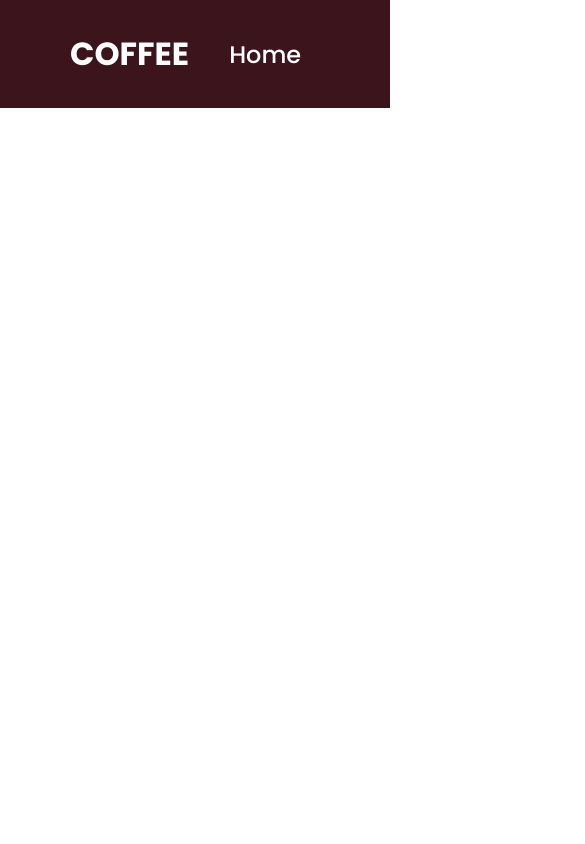
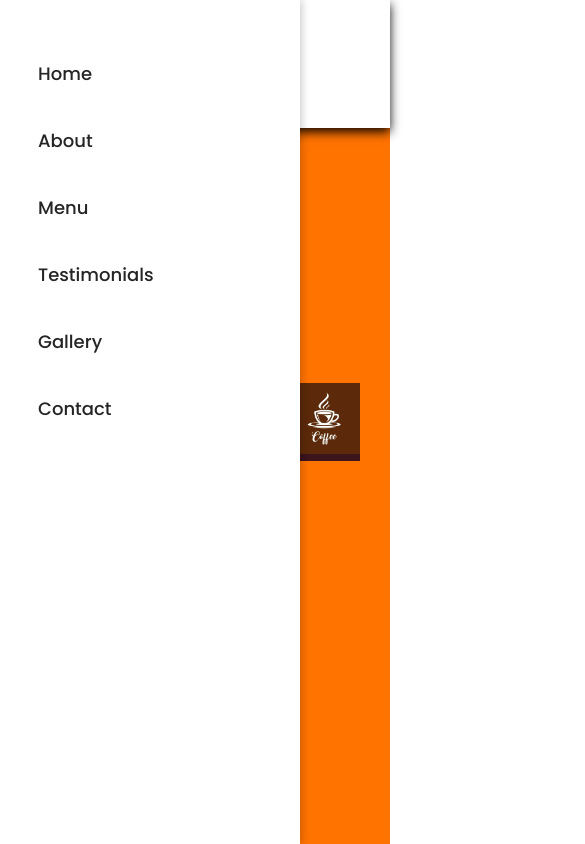
Before and after one commit to AllanLucky/cofffee-shop, a plain HTML site: page index.html in a window 390 px wide. Shown: the top 844 px of the page, 585 px wide, since content can reach past the window. Drawn offline with Linux system fonts and the light colour scheme; a web font is replaced by a local one.

Commit message:
styling the landing page on the hero section and also working on the  media query for all devices

```diff
--- a/index.html
+++ b/index.html
@@ -12,7 +12,7 @@
 <body>
     <!--Heading and Navbar-->
     <header>
-        <nav class="navbar">
+        <nav class="navbar Section-con">
             <a href="#" class="nav-logo">
                 <h2 class="logo-text">Coffee</h2>
             </a>
@@ -38,6 +38,29 @@
         </nav>
     </header>
 
+    <!--Hero Section-->
+    <div class="hero-section">
+        <div class="hero-content">
+            <div class="hero-details">
+                <h2 class="title">Best Coffee</h2>
+                <h3 class="subtitle">Make your day great with our special coffee</h3>
+                <p class="description">
+                    Welcome to our coffee paradise, where every bean tells a story and every cup sparks joy.
+                </p>
+
+                <!-- ✅ Buttons moved inside hero-details -->
+                <div class="buttons">
+                    <a href="#" class="button order-now">Order Now</a>
+                    <a href="#" class="button contact-us">Contact Us</a>
+                </div>
+            </div>
+
+            <div class="hero-image-wrapper">
+                <img src="images/coffee13.jpg" alt="Coffee cup">
+            </div>
+        </div>
+    </div>
+
 </body>
 
 </html>
--- a/style.css
+++ b/style.css
@@ -9,6 +9,7 @@
 }
 
 
+
 :root {
 
     /* Color Variables */
@@ -18,51 +19,93 @@
     --secondary-color: #d3961c;
     --light-pink-color: #faf4f5;
     --medium-gray-color: #ccc;
-    ;
-
-    /* Font Variables */
-    --font-size-small: 0.9rem;
-    /* 14px */
-    --font-size-base: 1rem;
-    /* 16px */
-    --font-size-large: 1.25rem;
-    /* 20px */
-    --font-size-xlarge: 1.5rem;
-    /* 24px */
-    --font-size-xxlarge: 2rem;
-    /* 32px */
-    --font-size-xxxlarge: 2.3rem;
-    /* 48px */
-    /*
-    Border Radius Variables
-    --border-radius-sm: 0.125rem;
-    --border-radius-md: 0.25rem;
-    --border-radius-lg: 0.5rem;
-    --border-radius-xl: 1rem;
-    --border-radius-xxl: 1.5rem;
-    */
 
 
+    /*Font size*/
+    --font-size-s: 0.9rem;
+    --font-size-n: 1rem;
+    --font-size-m: 1.25rem;
+    --font-size-l: 1.5rem;
+    --font-size-xl: 2rem;
+    --font-size-xxl: 2.23rem;
 
-    /* font weight Variables */
+    /*Fonnt Weight*/
+
     --font-weight-normal: 400;
     --font-weight-medium: 500;
     --font-weight-semibold: 600;
     --font-weight-bold: 700;
 
-    /*border-radius*/
-    --border-radius-sm: 8px;
-    --border-radius-md: 30px;
-    --border-radius-lg: 50%;
+    /*Border radius*/
 
+    --border-radiu-s: 8px;
+    --border-radiu-m: 30px;
+    --border-radiu-l: 50%;
 
-    /*site width Variables */
-    --site-max-width: 1300px;
+    /*Site max Width*/
+
+    --site-max-width: 1300px
 }
 
-/*style for the whole site*/
+/*NAVBAR & HEADER*/
 
+header {
+    position: fixed;
+    width: 100%;
+    z-index: 5;
+    background-color: rgb(255, 115, 0);
+}
 
+.navbar {
+    display: flex;
+    padding: 40px;
+    align-items: center;
+    justify-content: space-between;
+    box-shadow: 0 4px 10px rgba(0, 0, 0, 0.95);
+    background-color: white;
+
+}
+
+.nav-logo {
+    text-decoration: none;
+    color: var(--white-color);
+    font-weight: var(--font-weight-semibold);
+    font-size: var(--font-size-m);
+}
+
+.logo-text {
+    color: var(--dark-color);
+    font-size: var(--font-size-xl);
+    font-weight: var(--font-weight-semibold);
+}
+
+.nav-link {
+    color: var(--dark-color);
+    text-shadow: 16px;
+    padding: 10px 18px;
+    font-size: var(--font-size-m);
+    border-radius: var(--border-radiu-m);
+    transition: 0.3s ease;
+}
+
+.nav-link:hover {
+    color: var(--secondary-color);
+    transform: translateY(-2px)
+}
+
+ul {
+    list-style: none;
+}
+
+ul li a {
+    display: flex;
+    text-decoration: none;
+}
+
+.nav-menu {
+    display: flex;
+    gap: 10px;
+}
 
 .button {
     cursor: pointer;
@@ -71,68 +114,239 @@
 }
 
 img {
-    max-width: 100%;
-
+    width: 100%;
 }
 
 .section-content {
-    margin: 0 auto;
+    margin: o auto;
     padding: 0 20px;
     max-width: var(--site-max-width);
 }
 
 
-/*navbar styles*/
-header {
-    background-color: var(--primary-color);
+/*Hero section Start Here*/
+
+.hero-section {
+    background: rgb(255, 115, 0);
 
 }
 
-.navbar {
-    display: flex;
-    align-items: center;
-    justify-content: space-between;
-    padding: 30px;
-}
-
-.logo-text {
-    color: var(--white-color);
-    font-size: var(--font-size-xxlarge);
-    font-weight: var(--font-weight-bold);
-    text-transform: uppercase;
-    text-decoration: none;
+.hero-details {
+    max-width: 700px;
     margin-left: 40px;
 }
 
-.nav-logo {
+.hero-content {
     display: flex;
     align-items: center;
-    text-decoration: none;
+    min-height: 100vh;
+    color: var(--white-color);
+    justify-content: space-between;
 }
 
-.nav-menu {
-    display: flex;
-    align-items: center;
-    gap: 10px;
+.title {
+    font-size: var(--font-size-xxl);
+    font-family: 'Miniver', cursive;
+    color: #fff8e7;
+    text-shadow: 2px 2px 4px rgba(0, 0, 0, 0.3);
+    margin-bottom: 12px;
 }
 
-ul li {
-    list-style: none;
+.subtitle {
+    font-size: var(--font-size-xl);
+    font-weight: var(--font-weight-semibold);
+    color: #ffe0b2;
+    margin-bottom: 16px;
+    line-height: 1.4;
 }
 
-ul li a {
-    text-decoration: none;
+.description {
+    font-size: var(--font-size-m);
+    font-weight: var(--font-weight-normal);
+    line-height: 1.6;
+    margin-bottom: 24px;
+    padding: 12px 16px;
+    border-radius: var(--border-radiu-s);
 }
 
-.nav-link {
-    color: var(--white-color);
-    padding: 10px 40px;
-    font-size: 24px;
-    border-radius: 90px;
-    transition: 0.3s ease;
+.hero-image-wrapper {
+    max-width: 500px;
+    margin-right: 30px;
+    background-color: var(--primary-color);
 }
 
-.nav-link:hover {
+
+
+
+.button {
+    margin-left: 30px;
+    display: inline-block;
+    padding: 15px 26px;
+    font-size: var(--font-size-n);
+    font-weight: var(--font-weight-medium);
     color: var(--white-color);
     background-color: var(--secondary-color);
+    border: none;
+    border-radius: var(--border-radiu-m);
+    text-decoration: none;
+    transition: background-color 0.3s ease, transform 0.2s ease;
+    box-shadow: 0 4px 6px rgba(0, 0, 0, 0.1);
+
 }
+
+.button:hover {
+    background-color: var(--primary-color);
+    transform: translateY(-2px);
+}
+
+.buttons {
+    display: flex;
+    gap: 26px;
+    flex-wrap: wrap;
+    margin-left: 30px;
+}
+
+
+/* Extra Small Devices (phones) */
+@media screen and (max-width: 480px) {
+    .nav-menu {
+        width: 100%;
+        height: auto;
+        position: static;
+        background: rgb(255, 115, 0);
+    }
+
+    .nav-link {
+        font-size: 16px;
+        margin: 10px 0;
+    }
+}
+
+/* Small Devices (phones & small tablets) */
+@media screen and (max-width: 768px) {
+    .nav-menu {
+        display: block;
+        position: fixed;
+        left: 0;
+        top: 0;
+        width: 300px;
+        height: 100%;
+        background: var(--white-color);
+        padding: 40px 20px;
+        z-index: 10;
+        box-shadow: 2px 0 8px rgba(0, 0, 0, 0.2);
+    }
+
+    .nav-link {
+        display: block;
+        margin-bottom: 20px;
+        font-size: 18px;
+    }
+}
+
+/* Medium Devices (tablets & small laptops) */
+@media screen and (max-width: 992px) {
+    .container {
+        padding: 0 20px;
+    }
+
+    .hero-text {
+        font-size: 1.5rem;
+    }
+}
+
+/* Large Devices (desktops) */
+@media screen and (max-width: 1200px) {
+    .container {
+        max-width: 1100px;
+    }
+
+    .sidebar {
+        width: 250px;
+    }
+}
+
+/* Extra Large Devices (wide screens) */
+@media screen and (min-width: 1201px) {
+    .container {
+        max-width: 1400px;
+        margin: 0 auto;
+    }
+
+    .nav-menu {
+        position: relative;
+        display: flex;
+        background: transparent;
+    }
+}
+
+
+/* Hero section*/
+
+/* Extra Small Devices (phones) */
+@media screen and (max-width: 480px) {
+    .hero {
+        flex-direction: column;
+        padding: 40px 20px;
+        text-align: center;
+    }
+
+    .hero-text {
+        font-size: 1.5rem;
+        margin-bottom: 20px;
+    }
+
+    .hero-image {
+        width: 100%;
+        max-width: 300px;
+    }
+}
+
+/* Small Devices (phones & small tablets) */
+@media screen and (max-width: 768px) {
+    .hero {
+        flex-direction: column;
+        padding: 60px 30px;
+        gap: 30px;
+    }
+
+    .hero-text {
+        font-size: 2rem;
+        text-align: center;
+    }
+
+    .hero-image {
+        width: 100%;
+        max-width: 400px;
+    }
+}
+
+/* Medium Devices (tablets & small laptops) */
+@media screen and (max-width: 992px) {
+    .hero {
+        padding: 60px 40px;
+    }
+
+    .hero-text {
+        font-size: 2.2rem;
+    }
+
+    .hero-image {
+        width: 450px;
+    }
+}
+
+/* Large Devices (desktops) */
+@media screen and (max-width: 1200px) {
+    .hero {
+        padding: 80px 50px;
+    }
+
+    .hero-text {
+        font-size: 2.4rem;
+    }
+
+    .hero-image {
+        width: 480px;
+    }
+}
```
Also changed, not shown: images/coffee1.jpg (added), images/coffee13.jpg (added), images/costa4.webp (added).
